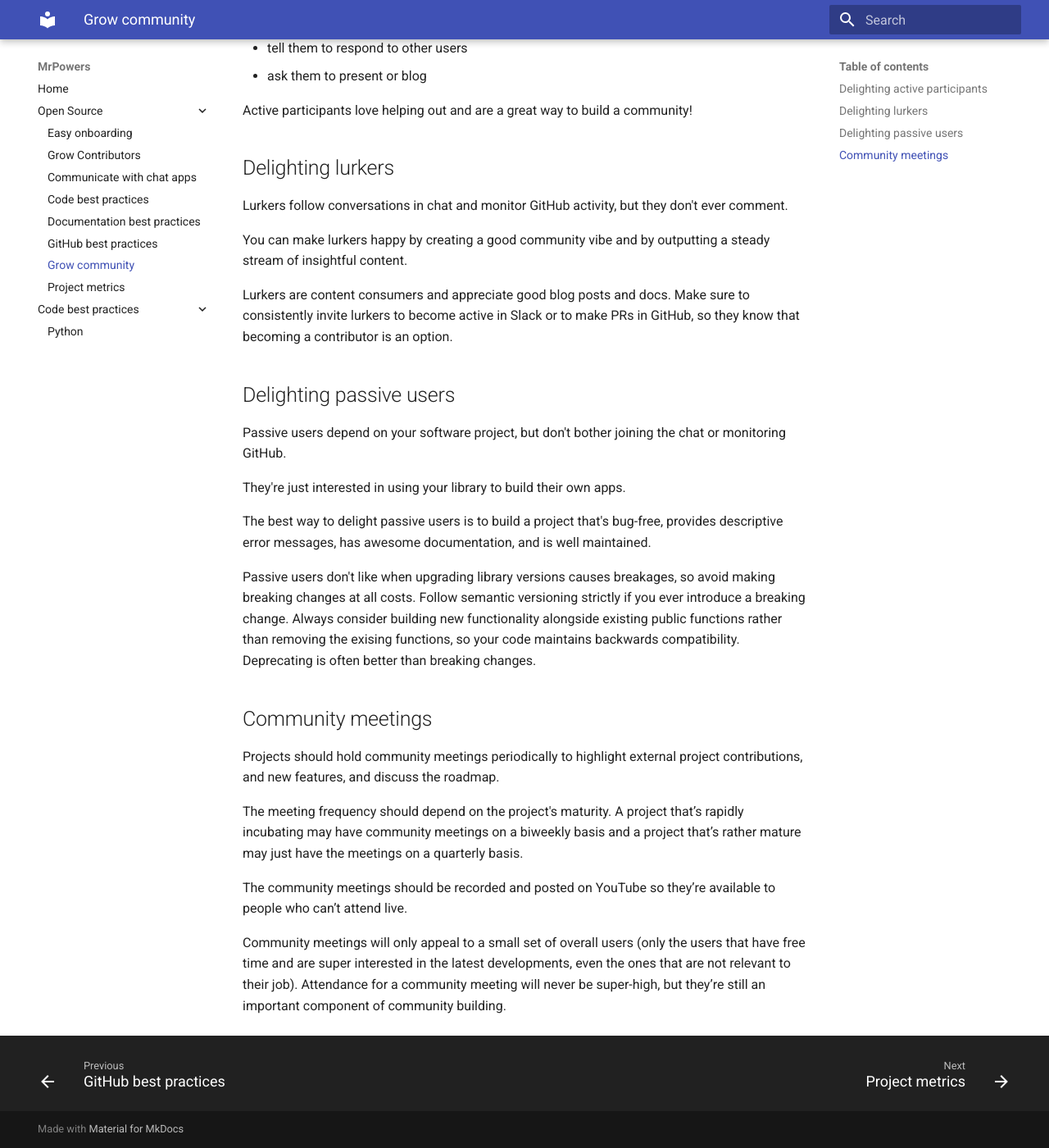
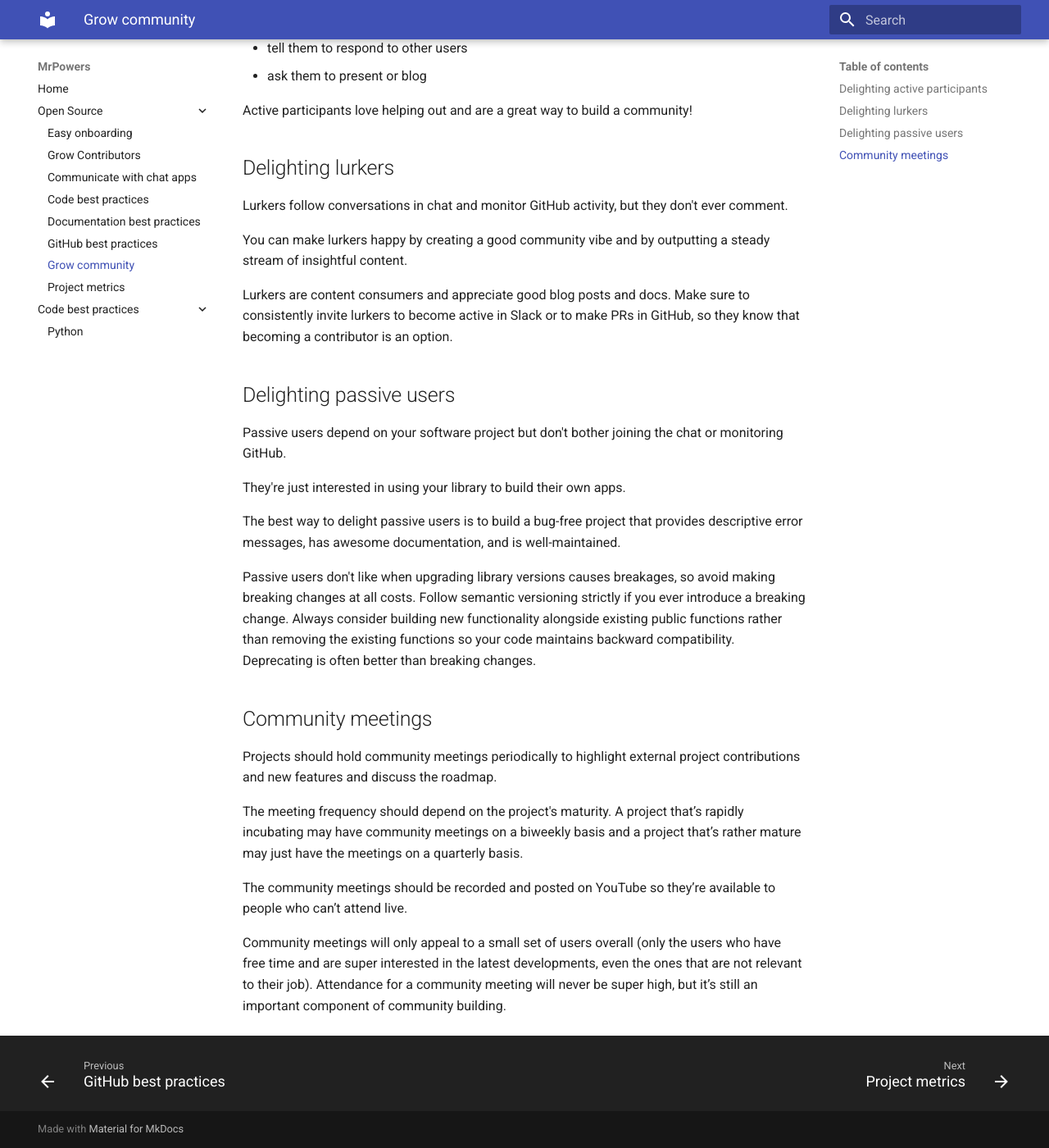
Before and after one commit to mrpowers-io/community, an MkDocs documentation site: the page built from docs/open-source/grow-community.md, in a window 1280 px wide and 1400 px high, scrolled down 677 px. Shown: the whole window at 82% size. Built offline with MkDocs 1.6.1 and Material for MkDocs 9.7.7, drawn with Linux system fonts in a browser that asks for light colours; some of the changed text lies outside the part shown.

Commit message:
grow-community grammar

```diff
--- a/docs/open-source/grow-community.md
+++ b/docs/open-source/grow-community.md
@@ -34,20 +34,20 @@ Lurkers are content consumers and appreciate good blog posts and docs.  Make sur
 
 ## Delighting passive users
 
-Passive users depend on your software project, but don't bother joining the chat or monitoring GitHub.
+Passive users depend on your software project but don't bother joining the chat or monitoring GitHub.
 
 They're just interested in using your library to build their own apps.
 
-The best way to delight passive users is to build a project that's bug-free, provides descriptive error messages, has awesome documentation, and is well maintained.
+The best way to delight passive users is to build a bug-free project that provides descriptive error messages, has awesome documentation, and is well-maintained.
 
-Passive users don't like when upgrading library versions causes breakages, so avoid making breaking changes at all costs.  Follow semantic versioning strictly if you ever introduce a breaking change.  Always consider building new functionality alongside existing public functions rather than removing the exising functions, so your code maintains backwards compatibility.  Deprecating is often better than breaking changes.
+Passive users don't like when upgrading library versions causes breakages, so avoid making breaking changes at all costs.  Follow semantic versioning strictly if you ever introduce a breaking change.  Always consider building new functionality alongside existing public functions rather than removing the existing functions so your code maintains backward compatibility.  Deprecating is often better than breaking changes.
 
 ## Community meetings
 
-Projects should hold community meetings periodically to highlight external project contributions, and new features, and discuss the roadmap.
+Projects should hold community meetings periodically to highlight external project contributions and new features and discuss the roadmap.
 
 The meeting frequency should depend on the project's maturity.  A project that’s rapidly incubating may have community meetings on a biweekly basis and a project that’s rather mature may just have the meetings on a quarterly basis.
 
 The community meetings should be recorded and posted on YouTube so they’re available to people who can’t attend live.
 
-Community meetings will only appeal to a small set of overall users (only the users that have free time and are super interested in the latest developments, even the ones that are not relevant to their job).  Attendance for a community meeting will never be super-high, but they’re still an important component of community building.
+Community meetings will only appeal to a small set of users overall (only the users who have free time and are super interested in the latest developments, even the ones that are not relevant to their job). Attendance for a community meeting will never be super high, but it’s still an important component of community building.
```
Also changed, not shown: other parts of docs/open-source/grow-community.md (+2 -2 lines).
